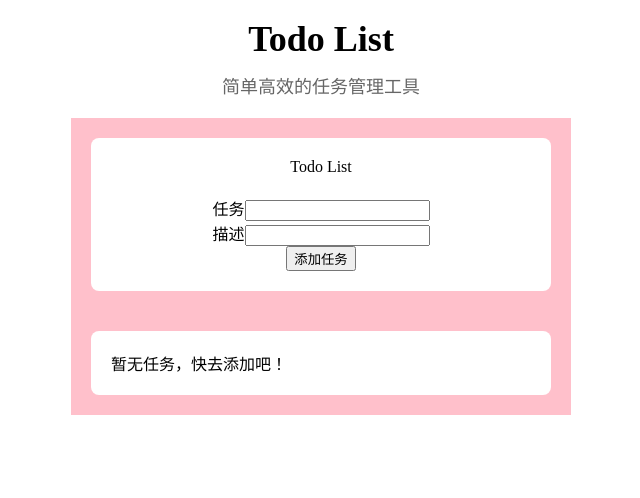
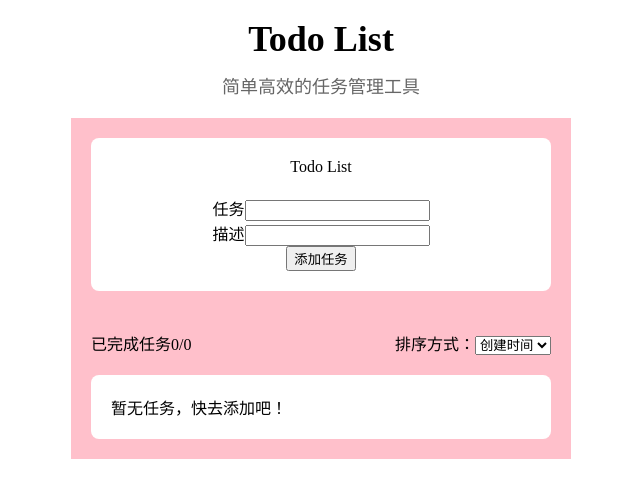
Before and after one commit to cheeseburgertony/todo-list, a React (Vite) app: page / in a window 1280 px wide. Shown: the top 498 px of the page, without its empty margins (319-959 px from the left). Built offline with nearby package versions, Linux system fonts and the light colour scheme.

Commit message:
feat: 添加任务排序功能和已完成任务统计

```diff
--- a/src/components/TodoList/index.less
+++ b/src/components/TodoList/index.less
@@ -17,6 +17,13 @@
       justify-content: center;
       align-items: center;
     }
+  }
+
+  .task-control{
+    display: flex;
+    justify-content: space-between;
+    align-items: center;
+    margin-bottom: 20px;
   }
 
   .task-list {
--- a/src/components/TodoList/index.tsx
+++ b/src/components/TodoList/index.tsx
@@ -1,4 +1,4 @@
-import { memo, useState } from "react";
+import { memo, useMemo, useState } from "react";
 import "./index.less";
 
 interface ITask {
@@ -13,6 +13,9 @@ const TodoList = memo(() => {
   const [tasks, setTasks] = useState<ITask[]>([]);
   const [taskTitle, setTaskTitle] = useState("");
   const [taskDescription, setTaskDescription] = useState("");
+  const [sortOrder, setSortOrder] = useState<"createdAt" | "title">(
+    "createdAt"
+  );
 
   const handleAddTask = () => {
     if (!taskTitle.trim()) return;
@@ -41,6 +44,17 @@ const TodoList = memo(() => {
     );
   };
 
+  const sortedTasks = useMemo(() => {
+    const sorted = [...tasks].sort((a, b) => {
+      if (sortOrder === "createdAt") {
+        return a.createdAt.getTime() - b.createdAt.getTime();
+      } else {
+        return a.title.localeCompare(b.title);
+      }
+    });
+    return sorted;
+  }, [tasks, sortOrder]);
+
   return (
     <div className="todolist">
       <div className="add-task">
@@ -66,9 +80,30 @@ const TodoList = memo(() => {
         </div>
       </div>
 
+      <div className="task-control">
+        {/* 进度展示 */}
+        <div className="progress">
+          已完成任务
+          {tasks.filter((task) => task.completed).length}/{tasks.length}
+        </div>
+
+        <div className="sort">
+          排序方式：
+          <select
+            value={sortOrder}
+            onChange={(e) => {
+              setSortOrder(e.target.value as "createdAt" | "title");
+            }}
+          >
+            <option value="createdAt">创建时间</option>
+            <option value="title">标题</option>
+          </select>
+        </div>
+      </div>
+
       <div className="task-list">
         {tasks.length === 0 && <div>暂无任务，快去添加吧！</div>}
-        {tasks.map((task) => (
+        {sortedTasks.map((task) => (
           <div key={task.id} className="task-item">
             <div className="left">
               <input
```
